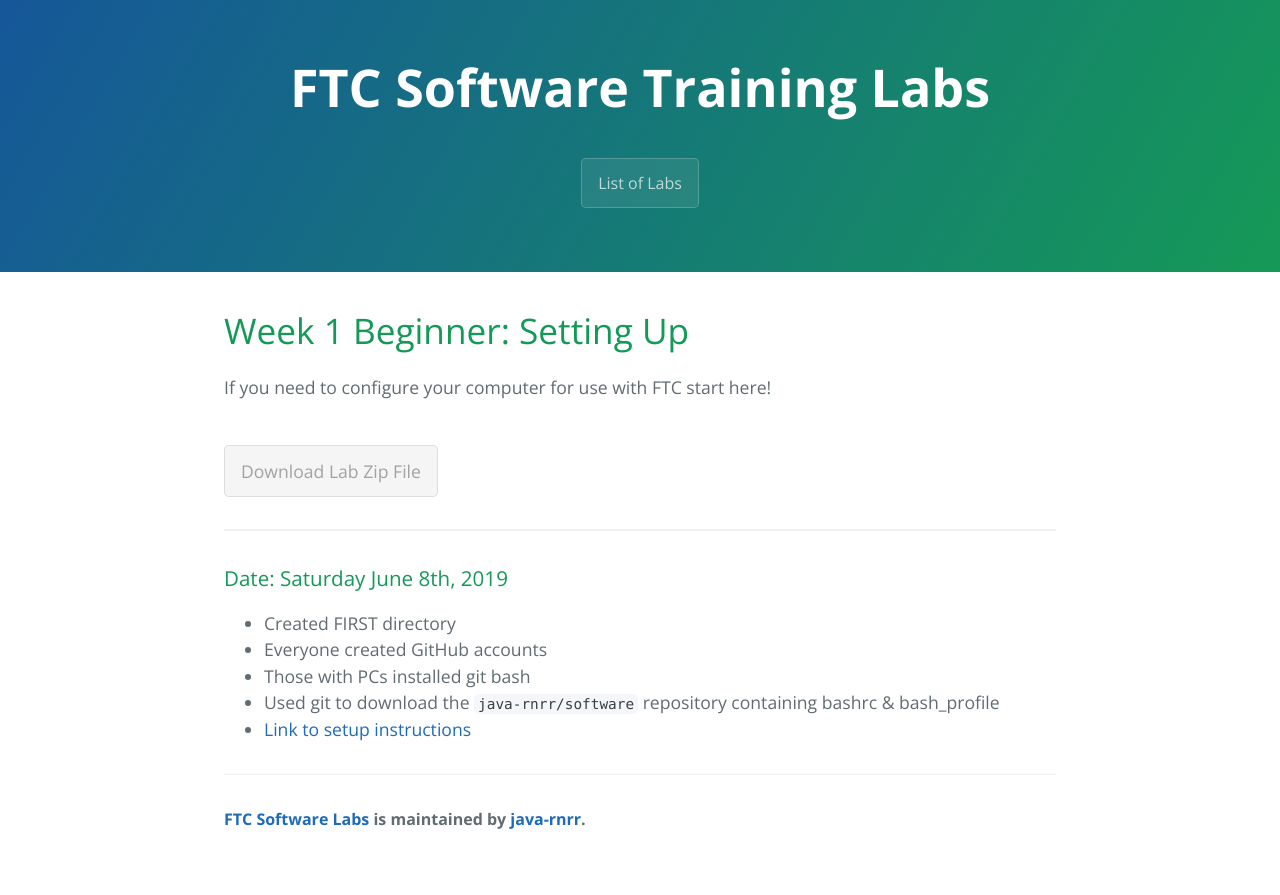
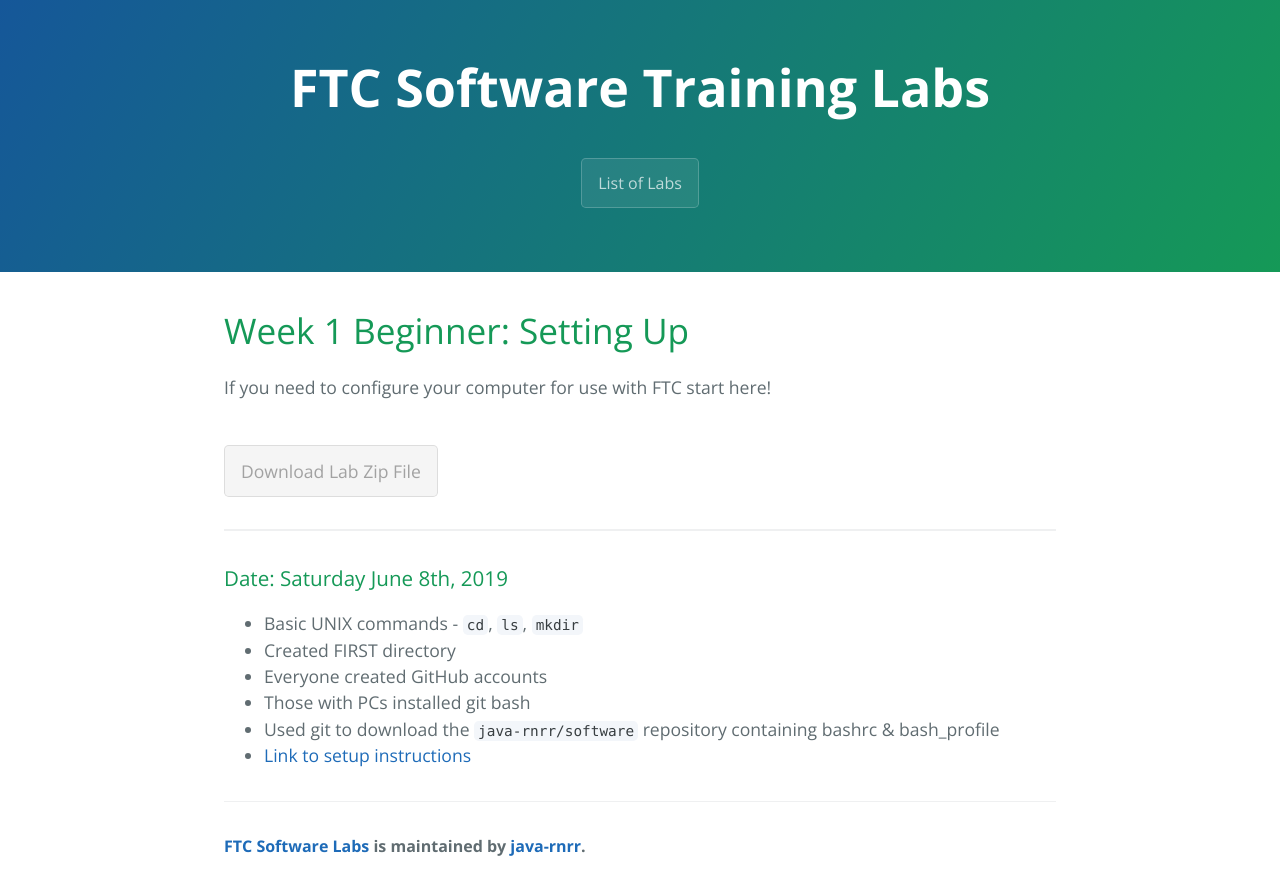
Before and after one commit to java-rnrr/getting-started, a Jekyll site: the page built from _posts/2019-06-04-bw1-setting-up.md, in a window 1280 px wide. Shown: the top 895 px of the page. Built offline with Jekyll 4.4.1, drawn with Linux system fonts in a browser that asks for light colours; the repository's description, which GitHub fills in, is left out.

Commit message:
Update 2019-06-04-bw1-setting-up.md

```diff
--- a/_posts/2019-06-04-bw1-setting-up.md
+++ b/_posts/2019-06-04-bw1-setting-up.md
@@ -5,6 +5,7 @@ description: If you need to configure your computer for use with FTC start here!
 ---
 
 ### Date: Saturday June 8th, 2019
+* Basic UNIX commands - `cd`, `ls`, `mkdir`
 * Created FIRST directory
 * Everyone created GitHub accounts
 * Those with PCs installed git bash
```
